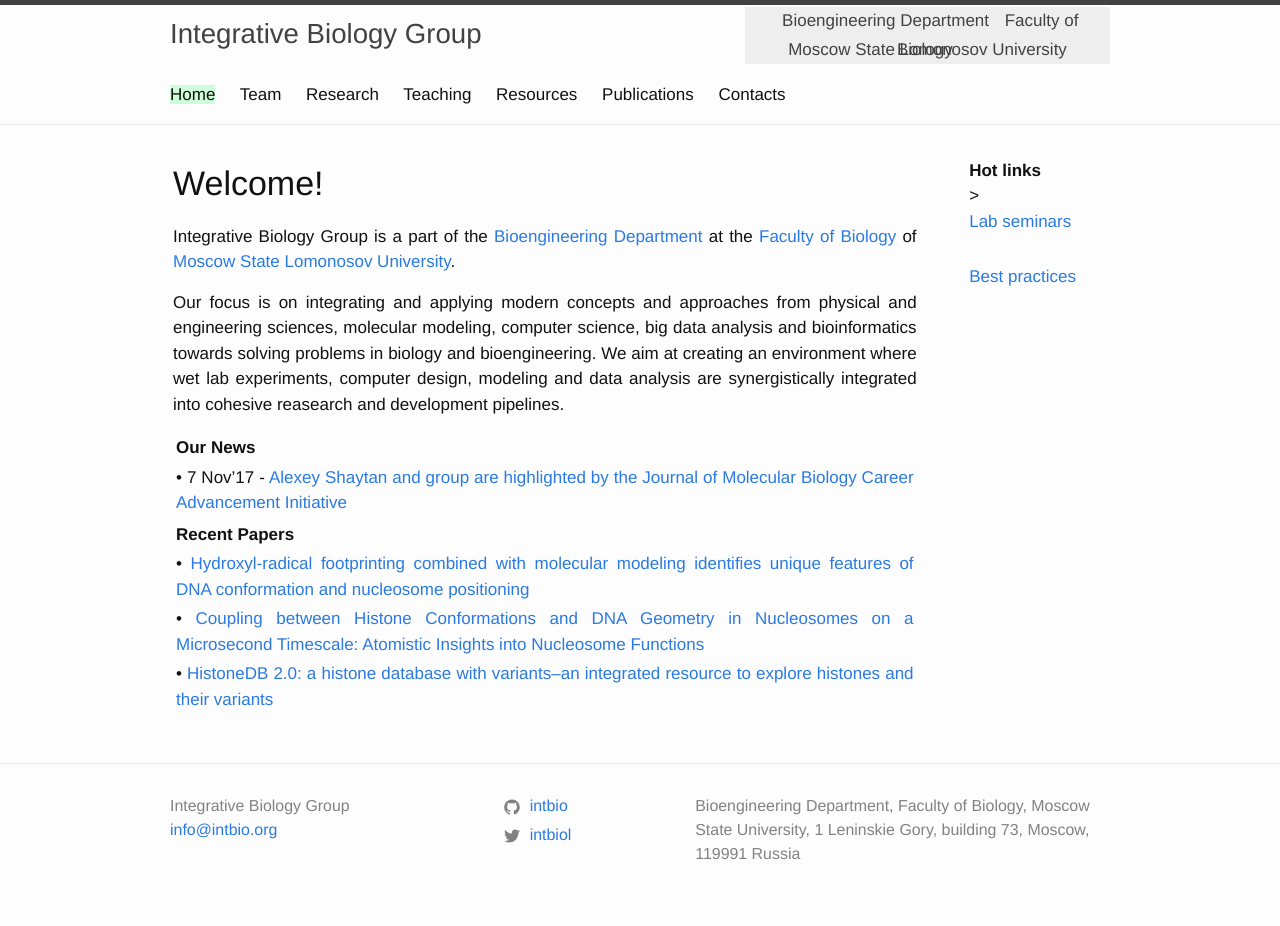
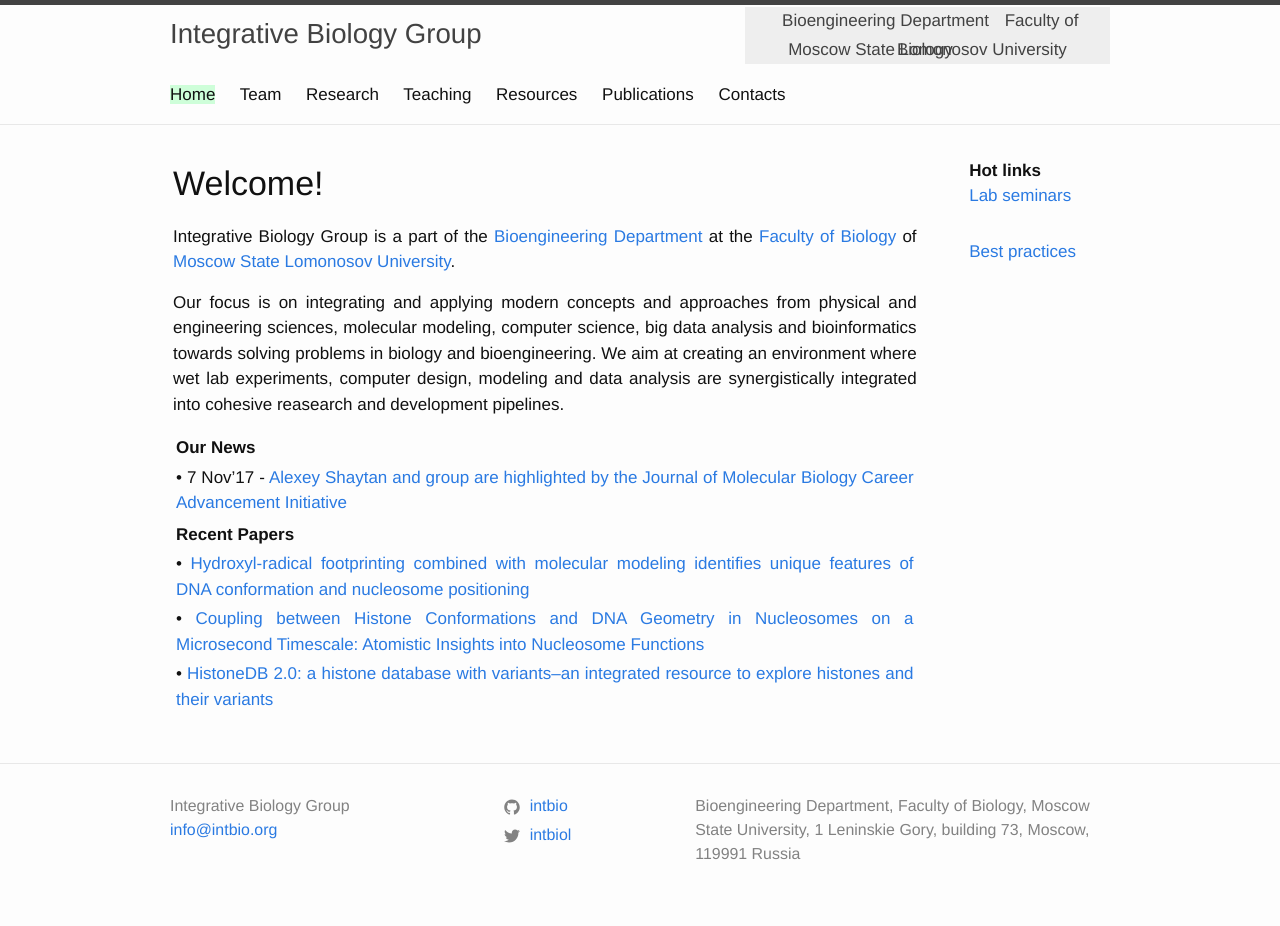
Before and after one commit to v-adlerberg/intbio.github.io, a Jekyll site: the page built from index.md, in a window 1280 px wide. Built offline with Jekyll 4.4.1, drawn with Linux system fonts in a browser that asks for light colours.

Commit message:
Update home.html

```diff
--- a/_layouts/home.html
+++ b/_layouts/home.html
@@ -20,7 +20,7 @@
      </td>
      <td></td>
      <td valign="top"><b>Hot links</b>
-       <ul <!-- class="post-list" --> >
+       <ul class="post-list" >
          <li><a href="CBsem"> Lab seminars</a></li>
          <li><a href="https://github.com/intbio/best_practices">Best practices</a></li>
 
```
